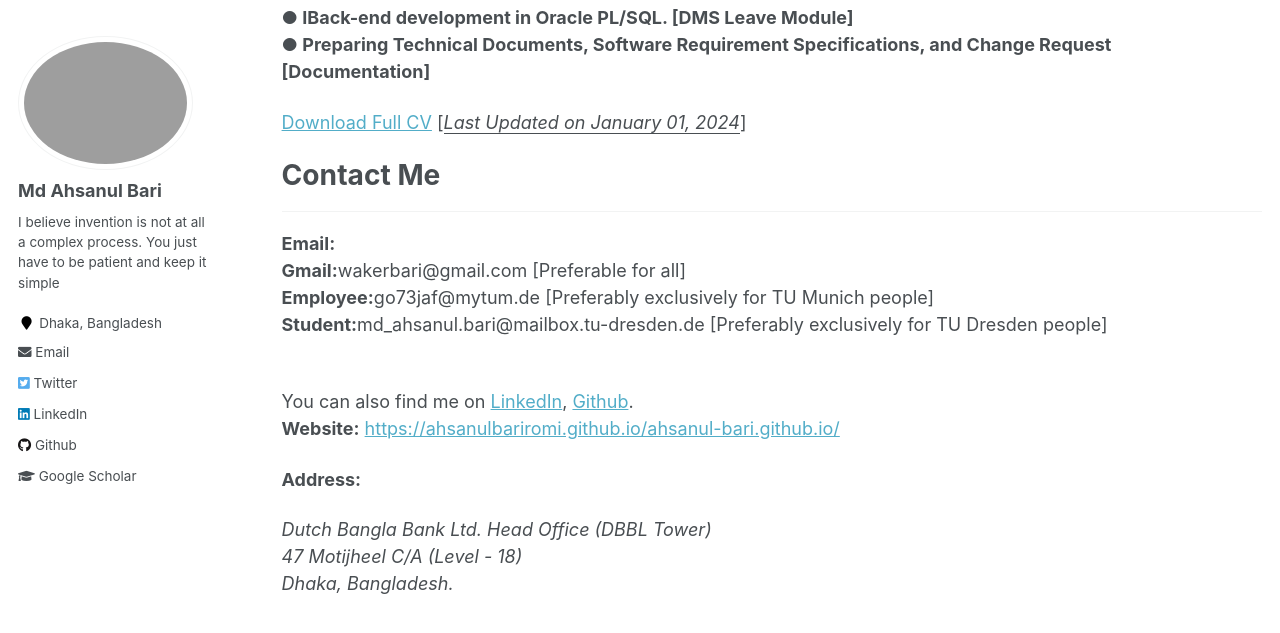
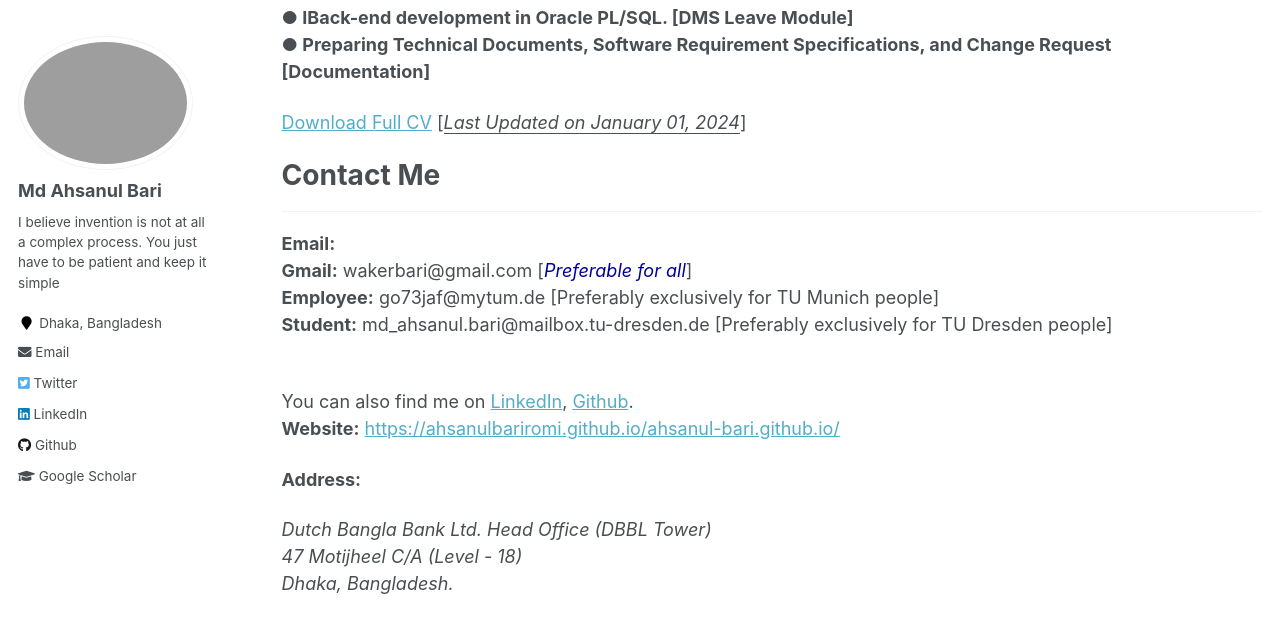
Before and after one commit to AhsanulBariRomi/ahsanul-bari.github.io, a Jekyll site: the page built from _pages/cv.md, in a window 1280 px wide and 900 px high, scrolled down 1391 px, cut to the strip 0-661 px from the top of the window. Shown: the top 633 px of the strip. Built offline with Jekyll 4.4.1, drawn with Linux system fonts in a browser that asks for light colours.

Commit message:
Update cv.md

```diff
--- a/_pages/cv.md
+++ b/_pages/cv.md
@@ -19,6 +19,7 @@ Please go through the tab [Education & Achievements](https://ahsanulbariromi.git
 ## Dutch Bangla Bank PLC - IT Development Division [<i style='color:#000099;'>**February 2020 - September 2023**</i>]<br/>
 -------------
 ##Senior Officer (Software Development)<br />
+-------------
 <i style='color:#000099;'>**February 2021 - September 2023**</i><br/>
 <b>Tech Stack</b> <br/>
 Data Center, Tomcat (UAT Env.), Weblogic(Prod Env.), Java8, Java11, Java Spring framework, Struts2 framework, Oracle PL/SQL, REST API, DB Process Flow, Oracle BI Publisher, SVN<br/>
@@ -55,9 +56,9 @@ Data Center, Tomcat (UAT Env.), Weblogic(Prod Env.), Java8, Java11, Java Spring
 -------------
 
 **Email:** <br />
-**Gmail:**wakerbari@gmail.com  [Preferable for all] <br />
-**Employee:**go73jaf@mytum.de  [Preferably exclusively for TU Munich people] <br />
-**Student:**md_ahsanul.bari@mailbox.tu-dresden.de  [Preferably exclusively for TU Dresden people] <br />
+**Gmail:** wakerbari@gmail.com  [<i style='color:#000099;'>Preferable for all</i>] <br />
+**Employee:** go73jaf@mytum.de  [Preferably exclusively for TU Munich people] <br />
+**Student:** md_ahsanul.bari@mailbox.tu-dresden.de  [Preferably exclusively for TU Dresden people] <br />
 
  <br />
  You can also find me on [LinkedIn](https://www.linkedin.com/in/ahsanulbariromi/), [Github](https://github.com/AhsanulBariRomi).<br />
```
